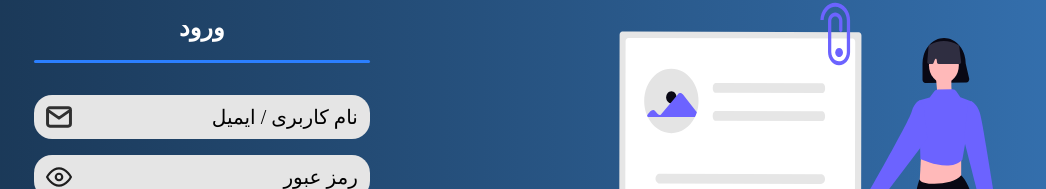
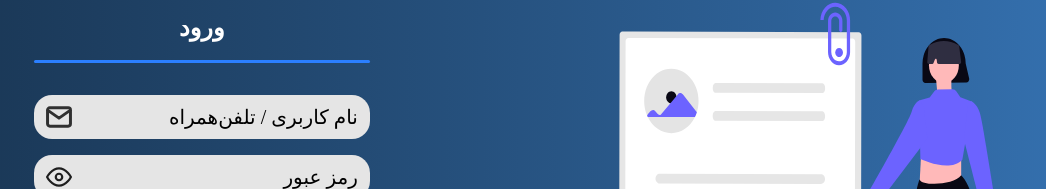
Before and after one commit to NiflheimDevs/FrontEnd, a React (Vite) app in the folder niflheim/: page /auth in a window 1280 px wide. Shown: the part 199-388 px from the top of the page, without its empty margins (131-1177 px from the left). Built offline with nearby package versions, Linux system fonts and the light colour scheme.

Commit message:
fix(login):hover and style

```diff
--- a/niflheim/src/pages/LoginForm.tsx
+++ b/niflheim/src/pages/LoginForm.tsx
@@ -1,8 +1,8 @@
 import React from "react";
 import {useState} from "react";
 
+const LoginForm = () => {
 
-const LoginForm = () => {
   const [showPassword1, setShowPassword1] = useState(false);
   return (
     <div className="md:w-full sm:w-8/10">
@@ -12,13 +12,13 @@ const LoginForm = () => {
       <div className="relative w-full">
         <input
           type="email"
-          placeholder="نام کاربری / ایمیل"
-          className="w-full bg-[#E5E5E5] py-1.75 px-3 rounded-[18px] my-2 placeholder-black text-right text-[20px] text-black font-[vazirmatn]"
+          placeholder="نام کاربری / تلفن‌همراه"
+          className={`w-full bg-[#E5E5E5] py-1.75 px-3 focus:ring-2 focus:ring-blue-400 focus:outline-none focus:bg-white hover:bg-white transition duration-200 ease-in-out rounded-[18px] my-2 placeholder-black text-right text-[20px] text-black font-[vazirmatn]`}
         />
         <object
           data="/src/assets/Email.svg"
           type="image/svg+xml"
-          className="w-6.5 h-6.5 absolute left-3 top-1/2 transform -translate-y-1/2"
+          className="w-6.5 h-6.5 pointer-events-none absolute left-3 top-1/2 transform -translate-y-1/2"
         />
       </div>
 
@@ -26,9 +26,9 @@ const LoginForm = () => {
         <input
           type={showPassword1 ? "text" : "password"}
           placeholder="رمز عبور"
-          className="w-full bg-[#E5E5E5] py-1.75 px-3 rounded-[18px] my-2 placeholder-black text-right text-[20px] text-black font-[vazirmatn]"
+          className={`w-full bg-[#E5E5E5] py-1.75 px-3 focus:ring-2 focus:ring-blue-400 focus:outline-none focus:bg-white hover:bg-white transition duration-200 ease-in-out rounded-[18px] my-2 placeholder-black text-right text-[20px] text-black font-[vazirmatn]`}
         />
-        <button onClick={() => setShowPassword1(!showPassword1)} className="cursor-pointer hover:scale-110 absolute left-3 top-1/2 transform -translate-y-1/2">
+        <button onClick={() => setShowPassword1(!showPassword1)} className="cursor-pointer transition duration-200 ease-in-out hover:scale-110 absolute left-3 top-1/2 transform -translate-y-1/2">
           <object
             data={showPassword1 ? "/src/assets/Eye_off.svg" : "/src/assets/Eye.svg"}
             type="image/svg+xml"
@@ -38,10 +38,10 @@ const LoginForm = () => {
       </div>
 
       <div className="text-right text-sm mt-5 mb-4">
-        <a href="#" className="text-white font-[vazirmatn] font-thin hover:underline">رمز عبور خود را فراموش کردید؟</a>
+        <a href="#" className="text-white font-[vazirmatn] font-thin transition duration-200 ease-in-out hover:underline">رمز عبور خود را فراموش کردید؟</a>
       </div>
 
-      <button className="w-full cursor-pointer rounded-[20px] mt-3 bg-[#3E79DE] shadow-[0_4px_10px_rgba(0,0,0,0.2)] py-3 hover:bg-blue-600 transition">
+      <button className="w-full transition duration-200 ease-in-out cursor-pointer rounded-[20px] mt-3 bg-[#3E79DE] shadow-[0_4px_10px_rgba(0,0,0,0.2)] py-3 hover:bg-blue-600">
         <p className="text-white font-[vazirmatn] font-extralight">
           تایید و ادامه
         </p>
```
